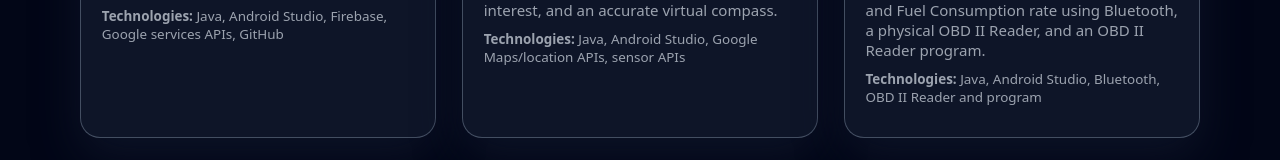
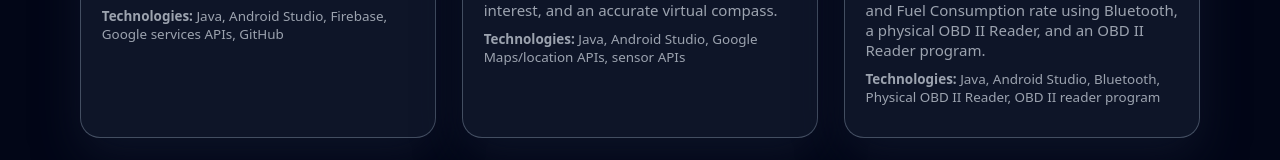
Before and after one commit to thekosiguy/Portfolio-Website, a website: page my-portfolio/portfolio.html in a window 1280 px wide. Shown: the part 1822-1982 px from the top of the page. Drawn offline with Linux system fonts and the light colour scheme; files that its build step writes are made by us from their sources.

Commit message:
Updated description for VehiAssist major project

```diff
--- a/my-portfolio/portfolio.html
+++ b/my-portfolio/portfolio.html
@@ -280,7 +280,7 @@
               </p>
               <p class="project-tech">
                 <strong>Technologies:</strong> Java, Android Studio, Bluetooth,
-                OBD II Reader and program
+                Physical OBD II Reader, OBD II reader program
               </p>
             </div>
           </article>
```
